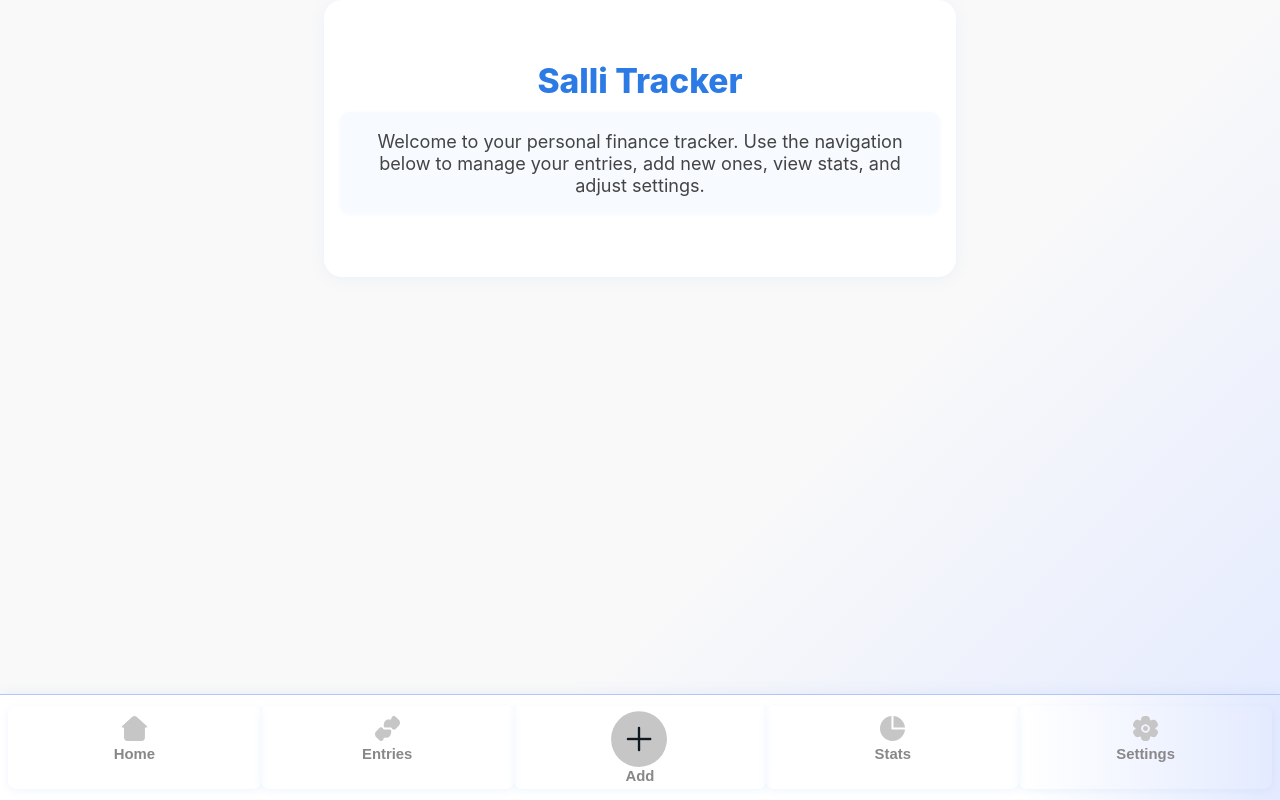
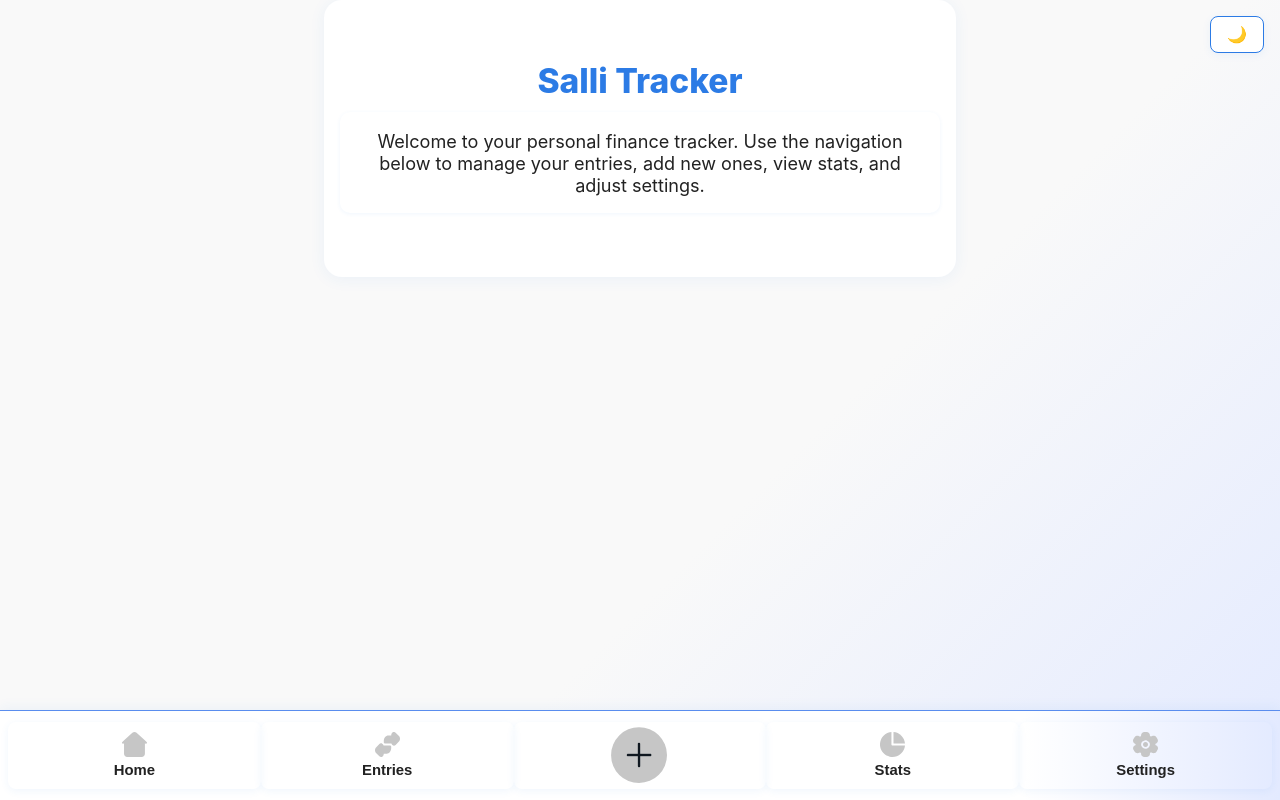
Before and after one commit to Harithroo/Salli, a PHP site: page / in a window 1280 px wide. Run offline with PHP 8.4, Linux system fonts and the light colour scheme; some libraries are stand-ins or nearby versions.

Commit message:
feature addition and fix
dark and light theme, drive functions and restructure js

```diff
--- a/app.js
+++ b/app.js
@@ -1,7 +1,3 @@
-const CLIENT_ID = '582559971955-4qancoqkve8od8ji73hefkssqj8725ic.apps.googleusercontent.com';
-const SCOPES = 'https://www.googleapis.com/auth/drive.file';
-const DRIVE_KEY = 'budgetDriveFileId';
-
 // Register service worker
 if ('serviceWorker' in navigator) {
     navigator.serviceWorker.register('sw.js');
--- a/css/common.css
+++ b/css/common.css
@@ -1,10 +1,42 @@
+
+:root {
+    --color-bg: #f9f9f9;
+    --color-bg-gradient: linear-gradient(135deg, #f9f9f9 60%, #e3eaff 100%);
+    --color-bg-page: #fff;
+    --color-text: #222;
+    --color-primary: #2c7be5;
+    --color-primary-dark: #1a68d1;
+    --color-primary-light: #5a8dee;
+    --color-border: #c7d0e1;
+    --color-shadow: rgba(44, 123, 229, 0.07);
+    --color-shadow-hover: rgba(44, 123, 229, 0.13);
+    --color-scrollbar: #e3eaff;
+    --color-scrollbar-thumb: #c7d0e1;
+}
+
+[data-theme="dark"] {
+    --color-bg: #181c24;
+    --color-bg-gradient: linear-gradient(135deg, #232a36 60%, #1a2230 100%);
+    --color-bg-page: #232a36;
+    --color-text: #e3eaff;
+    --color-primary: #5a8dee;
+    --color-primary-dark: #2c7be5;
+    --color-primary-light: #7eaaff;
+    --color-border: #3a4660;
+    --color-shadow: rgba(44, 123, 229, 0.13);
+    --color-shadow-hover: rgba(44, 123, 229, 0.22);
+    --color-scrollbar: #232a36;
+    --color-scrollbar-thumb: #3a4660;
+}
+
 body {
     font-family: 'Inter', 'Segoe UI', Arial, sans-serif;
-    background: linear-gradient(135deg, #f9f9f9 60%, #e3eaff 100%);
-    color: #222;
+    background: var(--color-bg-gradient);
+    color: var(--color-text);
     margin: 0;
     font-size: 1.08rem;
     min-height: 100vh;
+    transition: background 0.3s, color 0.3s;
 }
 
 .page {
@@ -12,9 +44,10 @@ body {
     padding: 2rem 1rem 4rem 1rem;
     max-width: 600px;
     margin: 0 auto;
-    background: #fff;
+    background: var(--color-bg-page);
     border-radius: 18px;
-    box-shadow: 0 2px 16px 0 rgba(44, 123, 229, 0.07);
+    box-shadow: 0 2px 16px 0 var(--color-shadow);
+    transition: background 0.3s, box-shadow 0.3s;
 }
 
 .page.active {
@@ -40,45 +73,47 @@ button {
     font-size: 1rem;
     padding: 0.6rem 0.9rem;
     border-radius: 8px;
-    border: 1px solid #c7d0e1;
-    transition: border 0.2s, box-shadow 0.2s;
+    border: 1px solid var(--color-border);
+    transition: border 0.2s, box-shadow 0.2s, background 0.3s, color 0.3s;
+    background: var(--color-bg-page);
+    color: var(--color-text);
 }
 
 input:focus,
 select:focus {
-    border-color: #2c7be5;
+    border-color: var(--color-primary);
     outline: none;
-    box-shadow: 0 0 0 2px #e3eaff;
+    box-shadow: 0 0 0 2px var(--color-scrollbar);
 }
 
 button {
-    background: linear-gradient(90deg, #2c7be5 60%, #5a8dee 100%);
+    background: linear-gradient(90deg, var(--color-primary) 60%, var(--color-primary-light) 100%);
     color: #fff;
     border: none;
     cursor: pointer;
     font-weight: 600;
-    box-shadow: 0 2px 8px 0 rgba(44, 123, 229, 0.08);
+    box-shadow: 0 2px 8px 0 var(--color-shadow);
     transition: background 0.2s, box-shadow 0.2s, transform 0.1s;
 }
 
 button:hover,
 button:focus {
-    background: linear-gradient(90deg, #1a68d1 60%, #3a6fc1 100%);
-    box-shadow: 0 4px 16px 0 rgba(44, 123, 229, 0.13);
+    background: linear-gradient(90deg, var(--color-primary-dark) 60%, #3a6fc1 100%);
+    box-shadow: 0 4px 16px 0 var(--color-shadow-hover);
     transform: translateY(-2px) scale(1.03);
 }
 
 button:active {
-    background: #1a68d1;
+    background: var(--color-primary-dark);
     transform: scale(0.98);
 }
 
 ::-webkit-scrollbar {
     width: 8px;
-    background: #e3eaff;
+    background: var(--color-scrollbar);
 }
 
 ::-webkit-scrollbar-thumb {
-    background: #c7d0e1;
+    background: var(--color-scrollbar-thumb);
     border-radius: 8px;
 }
--- a/css/entries.css
+++ b/css/entries.css
@@ -5,21 +5,21 @@
 }
 
 #entries li {
-    background: #f7faff;
+    background: var(--color-bg-page);
     margin-bottom: 1rem;
     padding: 1.1rem 1rem 1rem 1rem;
     border-radius: 14px;
     display: flex;
     justify-content: space-between;
     flex-wrap: wrap;
-    box-shadow: 0 2px 8px 0 rgba(44, 123, 229, 0.07);
-    border: 1px solid #e3eaff;
-    transition: box-shadow 0.2s, border 0.2s;
+    box-shadow: 0 2px 8px 0 var(--color-shadow);
+    border: 1px solid var(--color-scrollbar);
+    transition: box-shadow 0.2s, border 0.2s, background 0.3s;
 }
 
 #entries li:hover {
-    box-shadow: 0 4px 16px 0 rgba(44, 123, 229, 0.13);
-    border-color: #b3c6f7;
+    box-shadow: 0 4px 16px 0 var(--color-shadow-hover);
+    border-color: var(--color-primary-light);
 }
 
 #entries li .info span {
@@ -30,14 +30,14 @@
 
 #entries li .controls button {
     margin-left: 0.5rem;
-    background: #fff;
-    color: #2c7be5;
-    border: 1px solid #2c7be5;
+    background: var(--color-bg-page);
+    color: var(--color-primary);
+    border: 1px solid var(--color-primary);
     box-shadow: none;
     transition: background 0.2s, color 0.2s;
 }
 
 #entries li .controls button:hover {
-    background: #2c7be5;
+    background: var(--color-primary);
     color: #fff;
 }
--- a/css/entryform.css
+++ b/css/entryform.css
@@ -1,18 +1,19 @@
 #entryForm {
     display: grid;
     gap: 1.1rem;
-    background: #f7faff;
+    background: var(--color-bg-page);
     padding: 1.5rem 1rem;
     border-radius: 14px;
-    box-shadow: 0 2px 8px 0 rgba(44, 123, 229, 0.07);
-    border: 1px solid #e3eaff;
+    box-shadow: 0 2px 8px 0 var(--color-shadow);
+    border: 1px solid var(--color-scrollbar);
+    transition: background 0.3s, box-shadow 0.3s;
 }
 
 #entryForm label {
     display: flex;
     flex-direction: column;
     font-weight: 500;
-    color: #2c7be5;
+    color: var(--color-primary);
     gap: 0.3rem;
 }
 
--- a/css/home.css
+++ b/css/home.css
@@ -2,7 +2,7 @@
     font-size: 2.1rem;
     text-align: center;
     font-weight: 800;
-    color: #2c7be5;
+    color: var(--color-primary);
     margin-bottom: 0.7rem;
 }
 
@@ -10,10 +10,11 @@
     text-align: center;
     max-width: 600px;
     margin: auto;
-    color: #444;
+    color: var(--color-text);
     font-size: 1.13rem;
-    background: #f7faff;
+    background: var(--color-bg-page);
     padding: 1.1rem 0.7rem;
     border-radius: 10px;
-    box-shadow: 0 1px 4px 0 rgba(44, 123, 229, 0.05);
+    box-shadow: 0 1px 4px 0 var(--color-shadow);
+    transition: background 0.3s, color 0.3s;
 }
--- a/css/nav.css
+++ b/css/nav.css
@@ -6,10 +6,11 @@
     bottom: 0;
     left: 0;
     right: 0;
-    background: linear-gradient(90deg, #fff 80%, #e3eaff 100%);
-    border-top: 1.5px solid #b3c6f7;
-    box-shadow: 0 -2px 12px 0 rgba(44, 123, 229, 0.07);
+    background: linear-gradient(90deg, var(--color-bg-page) 80%, var(--color-scrollbar) 100%);
+    border-top: 1.5px solid var(--color-primary-light);
+    box-shadow: 0 -2px 12px 0 var(--color-shadow);
     z-index: 100;
+    transition: background 0.3s, box-shadow 0.3s;
 }
 
 .nav-btn {
@@ -20,7 +21,7 @@
     font-size: 0.93rem;
     background: none;
     border: none;
-    color: #888;
+    color: var(--color-text);
     font-weight: 600;
     padding: 0.3rem 0;
     border-radius: 8px;
@@ -28,11 +29,11 @@
 }
 
 .nav-btn.active {
-    color: #2c7be5;
-    background: #e3eaff;
-    box-shadow: 0 2px 8px 0 rgba(44, 123, 229, 0.07);
+    color: var(--color-primary);
+    background: var(--color-scrollbar);
+    box-shadow: 0 2px 8px 0 var(--color-shadow);
 }
 
 .nav-btn:active {
-    background: #d0e2ff;
+    background: var(--color-primary-light);
 }
--- a/css/settings.css
+++ b/css/settings.css
@@ -3,14 +3,15 @@
     flex-wrap: wrap;
     gap: 0.7rem;
     margin-top: 1.2rem;
-    background: #f7faff;
+    background: var(--color-bg-page);
     padding: 1rem 0.7rem;
     border-radius: 10px;
-    box-shadow: 0 1px 4px 0 rgba(44, 123, 229, 0.05);
+    box-shadow: 0 1px 4px 0 var(--color-shadow);
+    transition: background 0.3s, box-shadow 0.3s;
 }
 
 .actions span {
     line-height: 2rem;
     font-size: 0.98rem;
-    color: #2c7be5;
+    color: var(--color-primary);
 }
--- a/css/stats.css
+++ b/css/stats.css
@@ -1,9 +1,10 @@
 #statsContent {
     padding: 1.5rem 1rem;
     text-align: center;
-    color: #777;
-    background: #f7faff;
+    color: var(--color-text);
+    background: var(--color-bg-page);
     border-radius: 10px;
-    box-shadow: 0 1px 4px 0 rgba(44, 123, 229, 0.05);
+    box-shadow: 0 1px 4px 0 var(--color-shadow);
     font-size: 1.13rem;
+    transition: background 0.3s, color 0.3s;
 }
--- a/index.html
+++ b/index.html
@@ -21,6 +21,7 @@
         <div id="stats-container"></div>
         <div id="settings-container"></div>
         <div id="nav-container"></div>
+        <button id="theme-toggle" title="Toggle light/dark mode" style="position:fixed;top:1rem;right:1rem;z-index:200;background:var(--color-bg-page);color:var(--color-primary);border:1px solid var(--color-primary);padding:0.5rem 1rem;border-radius:8px;box-shadow:0 2px 8px 0 var(--color-shadow);cursor:pointer;transition:background 0.3s, color 0.3s;">🌙</button>
     </div>
     <script src="app.js"></script>
     <script type="module" src="script.js"></script>
--- a/js/entries.js
+++ b/js/entries.js
@@ -1,4 +1,6 @@
 // Handle new entries/updates/deletes
+import { render, setEditingIndex, getEditingIndex } from './render.js';
+
 export function initEntries() {
     u('#entryForm').on('submit', ev => {
         ev.preventDefault();
@@ -16,9 +18,9 @@ export function initEntries() {
             "Amount": parseFloat(u('#amount').first().value)
         };
 
-        if (editingIndex !== null) {
-            all[editingIndex] = entry;
-            editingIndex = null;
+        if (getEditingIndex() !== null) {
+            all[getEditingIndex()] = entry;
+            setEditingIndex(null);
             u('#submitBtn').text('Add');
             alert('Entry updated!');
         } else {
--- a/js/render.js
+++ b/js/render.js
@@ -1,5 +1,15 @@
 // Load existing entries from localStorage
-export function initRender() {
+let editingIndex = null;
+
+export function getEditingIndex() {
+    return editingIndex;
+}
+
+export function setEditingIndex(val) {
+    editingIndex = val;
+}
+
+export function render() {
     const entries = JSON.parse(localStorage.getItem('entries') || '[]');
     u('#entries').html('');
 
@@ -24,7 +34,7 @@ export function initRender() {
         const i = +e.target.getAttribute('data-delete');
         entries.splice(i, 1);
         localStorage.setItem('entries', JSON.stringify(entries));
-        initRender();
+        render();
     });
 
     u('[data-edit]').on('click', e => {
@@ -33,11 +43,12 @@ export function initRender() {
     });
 }
 
-
-let editingIndex = null;
+export function initRender() {
+    render();
+}
 
 function fillFormForEdit(entry, index) {
-    editingIndex = index;
+    setEditingIndex(index);
 
     u('#datetime').first().value = entry["Date and time"];
     u('#account').first().value = entry["Account"];
--- /dev/null
+++ b/js/theme-toggle.js
@@ -0,0 +1,36 @@
+// --- Theme Switcher ---
+export function initTheme() {
+    const themeToggle = document.getElementById('theme-toggle');
+    const prefersDark = window.matchMedia('(prefers-color-scheme: dark)').matches;
+    const savedTheme = localStorage.getItem('theme');
+
+    if (themeToggle) {
+        themeToggle.addEventListener('click', toggleTheme);
+        // Set initial theme
+        if (savedTheme) {
+            setTheme(savedTheme, themeToggle);
+        } else {
+            setTheme(prefersDark ? 'dark' : 'light', themeToggle);
+        }
+    }
+}
+
+function setTheme(theme, themeToggle) {
+    if (theme === 'dark') {
+        document.documentElement.setAttribute('data-theme', 'dark');
+        themeToggle.textContent = '☀️';
+        themeToggle.title = 'Switch to light mode';
+    } else {
+        document.documentElement.removeAttribute('data-theme');
+        themeToggle.textContent = '🌙';
+        themeToggle.title = 'Switch to dark mode';
+    }
+}
+
+function toggleTheme() {
+    const themeToggle = document.getElementById('theme-toggle');
+    const isDark = document.documentElement.getAttribute('data-theme') === 'dark';
+    const newTheme = isDark ? 'light' : 'dark';
+    setTheme(newTheme, themeToggle);
+    localStorage.setItem('theme', newTheme);
+}
--- a/partials/nav.html
+++ b/partials/nav.html
@@ -1,7 +1,7 @@
 <nav class="bottom-nav">
     <button class="nav-btn" data-page="home"><img src="assets/icons/nav/home.svg" alt=""><span>Home</span></button>
     <button class="nav-btn" data-page="entries"><img src="assets/icons/nav/entries.svg" alt=""><span>Entries</span></button>
-    <button class="nav-btn" data-page="entryform"><img src="assets/icons/nav/add.svg" alt=""><span>Add</span></button>
+    <button class="nav-btn" data-page="entryform"><img src="assets/icons/nav/add.svg" alt=""></button>
     <button class="nav-btn" data-page="stats"><img src="assets/icons/nav/stats.svg" alt=""><span>Stats</span></button>
     <button class="nav-btn" data-page="settings"><img src="assets/icons/nav/settings.svg" alt=""><span>Settings</span></button>
 </nav>
```
Also changed, not shown: js/drive.js (+27 -18 lines), script.js (+10 -0 lines).
